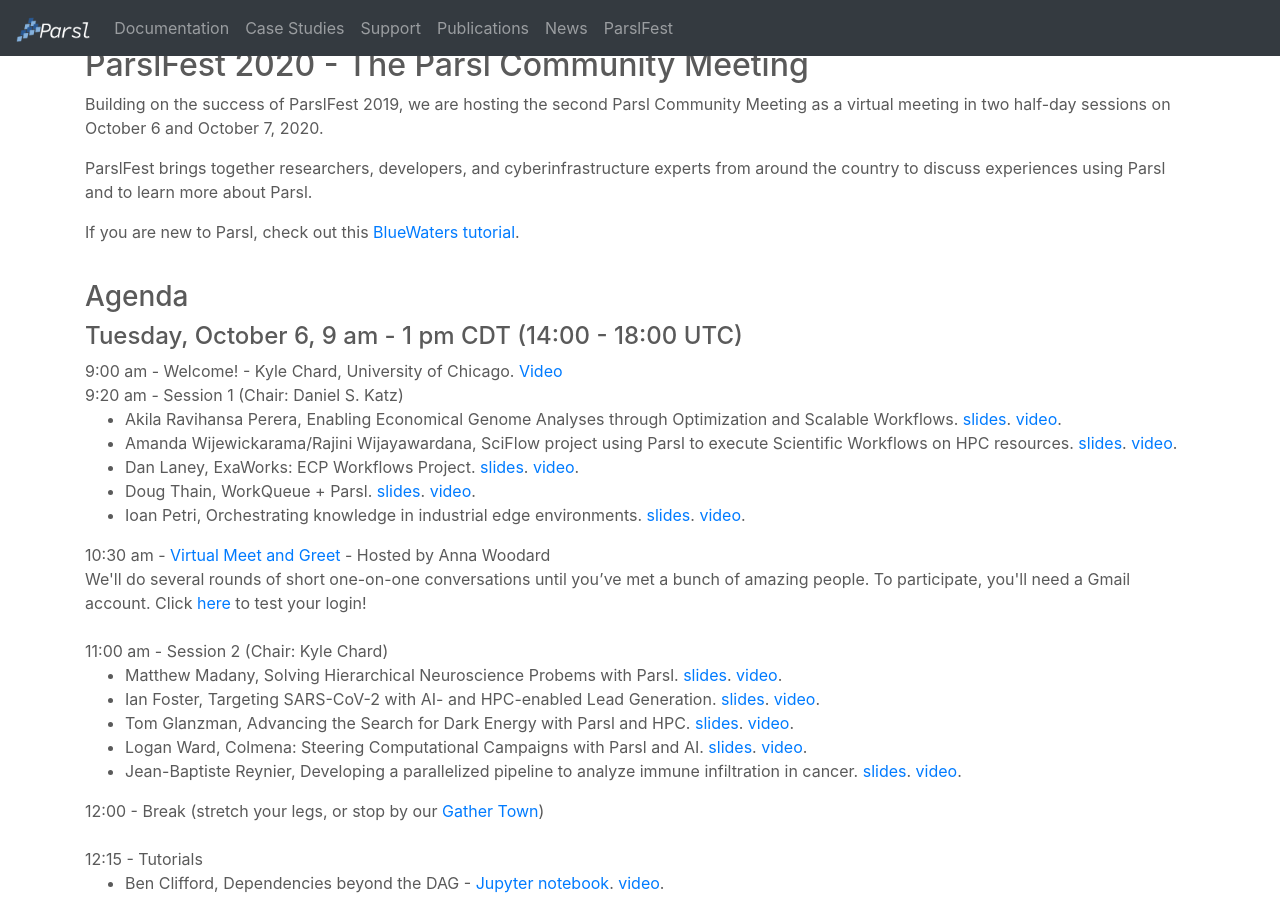
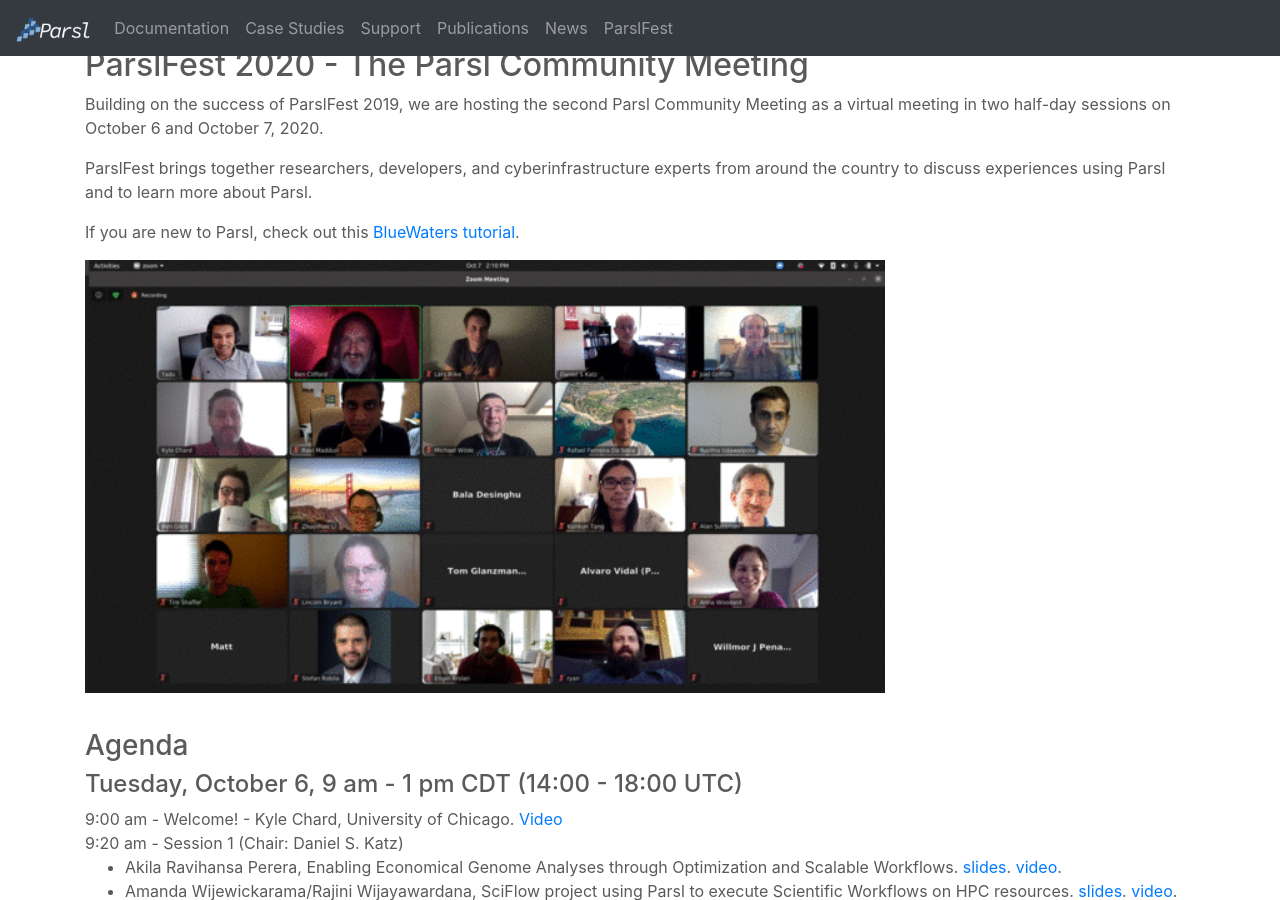
Before and after one commit to Parsl/parsl.github.io, a Jekyll site: the page built from parslfest2020.html, in a window 1280 px wide and 900 px high, scrolled down 302 px. Built offline with Jekyll 4.4.1, drawn with Linux system fonts in a browser that asks for light colours.

Commit message:
Add attendees animated gif

```diff
--- a/parslfest2020.html
+++ b/parslfest2020.html
@@ -25,6 +25,8 @@
     </div>
    </div>
 
+
+<p><img width="800" src="parslfest2020-files/attendees.gif" /></p>
 
 
   <div class="row" style="padding-top: 20px">
```
Also changed, not shown: parslfest2020-files/attendees.gif (added).
